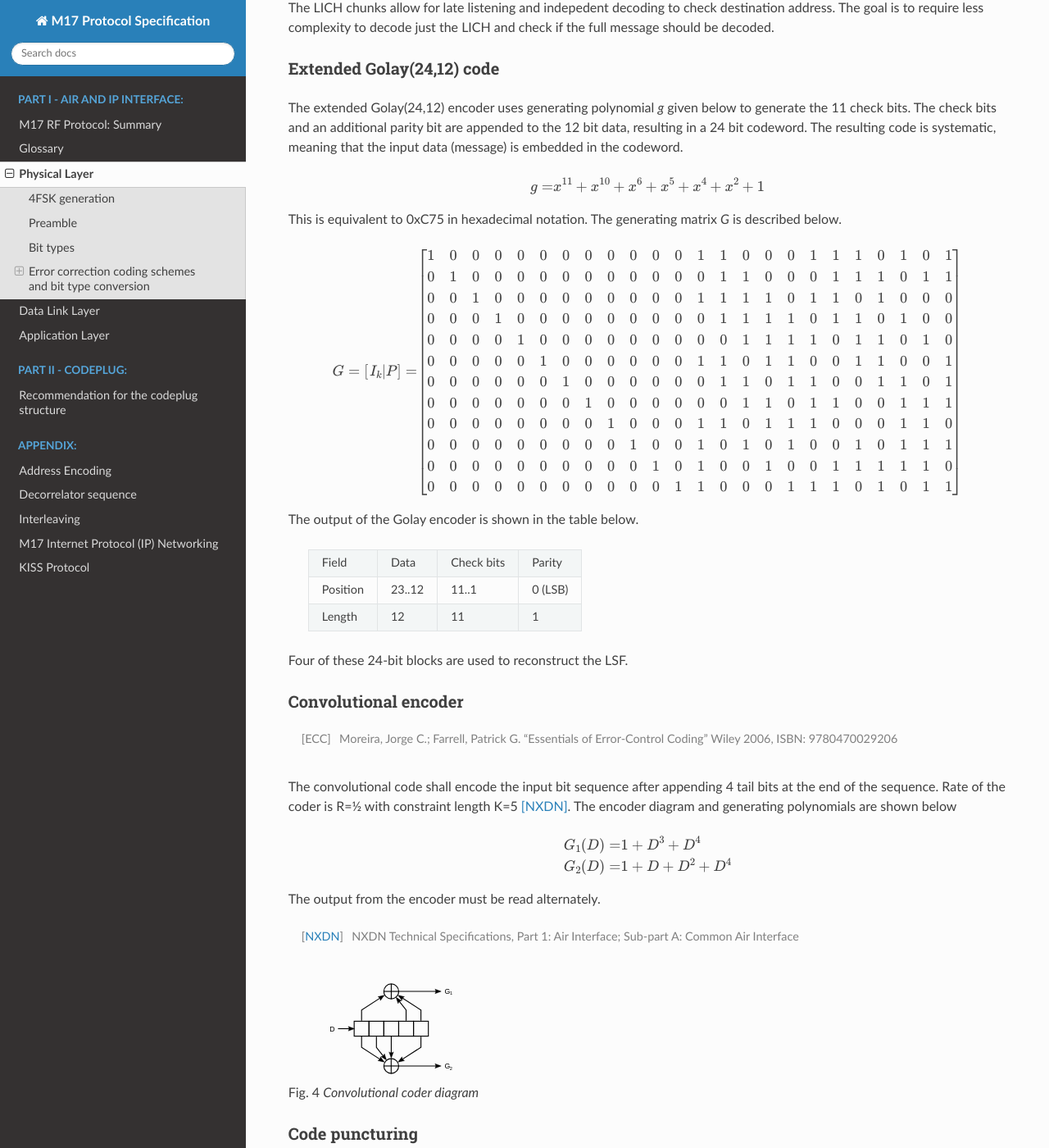
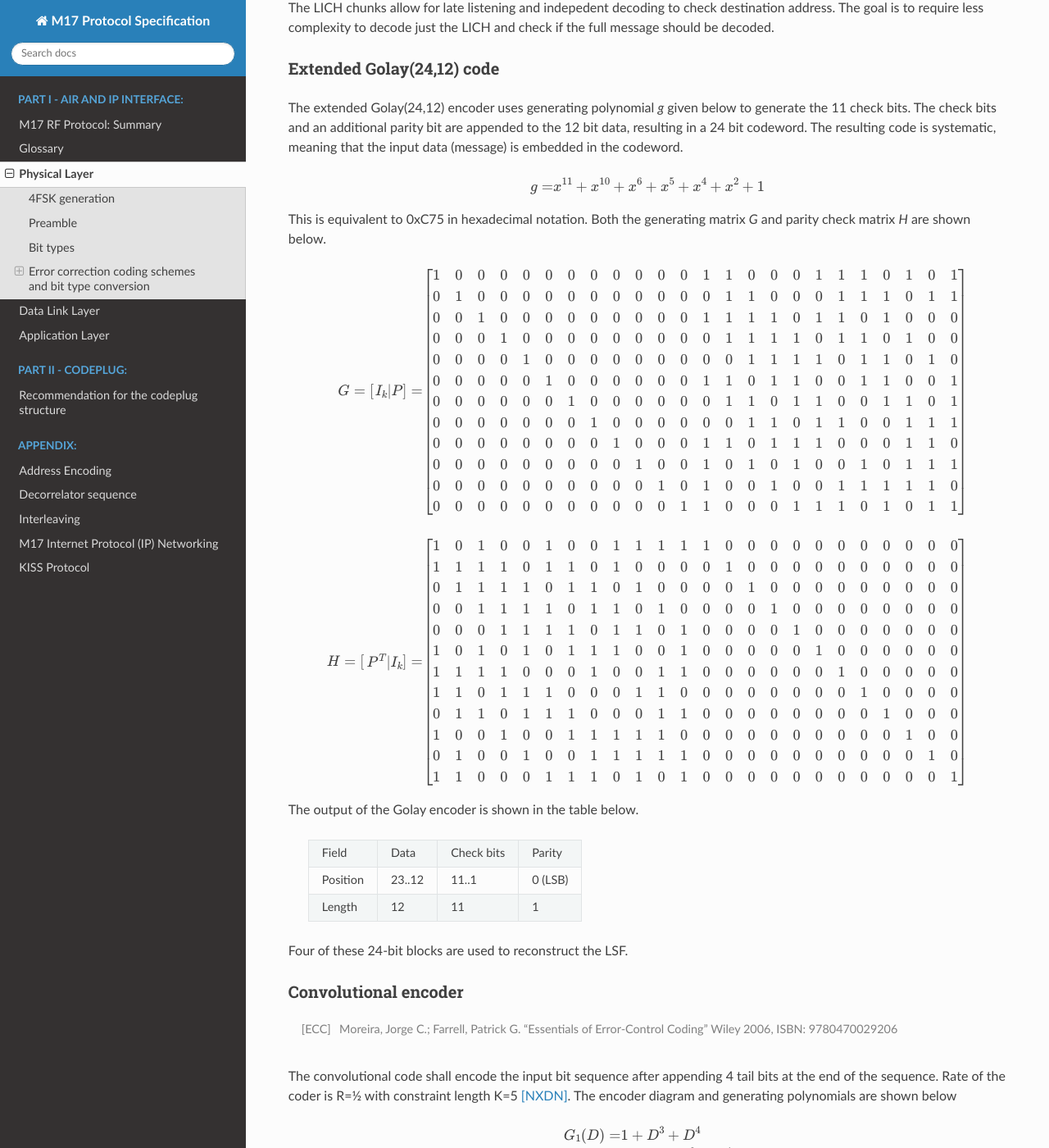
Before and after one commit to M17-Project/M17_spec, a Sphinx documentation site: the page built from docs/physical_layer.rst, in a window 1280 px wide and 1400 px high, scrolled down 2852 px. Shown: the whole window at 82% size. Built offline with Sphinx 7.4.7 and the Read the Docs theme 2.0.0, drawn with Linux system fonts in a browser that asks for light colours.

Commit message:
Add H matrix

```diff
--- a/docs/physical_layer.rst
+++ b/docs/physical_layer.rst
@@ -152,7 +152,8 @@ meaning that the input data (message) is embedded in the codeword.
    g =& x^{11} + x^{10} + x^6 + x^5 + x^4 + x^2 + 1
    \end{align}
 
-This is equivalent to 0xC75 in hexadecimal notation. The generating matrix *G* is described below.
+This is equivalent to 0xC75 in hexadecimal notation. Both the generating matrix *G*
+and parity check matrix *H* are shown below.
 
 .. math::
    :nowrap:
@@ -171,6 +172,21 @@ This is equivalent to 0xC75 in hexadecimal notation. The generating matrix *G* i
       0&0&0&0&0&0&0&0&0&1&0&0&1&0&1&0&1&0&0&1&0&1&1&1\\
       0&0&0&0&0&0&0&0&0&0&1&0&1&0&0&1&0&0&1&1&1&1&1&0\\
       0&0&0&0&0&0&0&0&0&0&0&1&1&0&0&0&1&1&1&0&1&0&1&1\\
+     \end{bmatrix}
+         \newline\newline
+     H = \begin{bmatrix} P^T | I_k \end{bmatrix} = & \begin{bmatrix}
+      1&0&1&0&0&1&0&0&1&1&1&1&1&0&0&0&0&0&0&0&0&0&0&0\\
+      1&1&1&1&0&1&1&0&1&0&0&0&0&1&0&0&0&0&0&0&0&0&0&0\\
+      0&1&1&1&1&0&1&1&0&1&0&0&0&0&1&0&0&0&0&0&0&0&0&0\\
+      0&0&1&1&1&1&0&1&1&0&1&0&0&0&0&1&0&0&0&0&0&0&0&0\\
+      0&0&0&1&1&1&1&0&1&1&0&1&0&0&0&0&1&0&0&0&0&0&0&0\\
+      1&0&1&0&1&0&1&1&1&0&0&1&0&0&0&0&0&1&0&0&0&0&0&0\\
+      1&1&1&1&0&0&0&1&0&0&1&1&0&0&0&0&0&0&1&0&0&0&0&0\\
+      1&1&0&1&1&1&0&0&0&1&1&0&0&0&0&0&0&0&0&1&0&0&0&0\\
+      0&1&1&0&1&1&1&0&0&0&1&1&0&0&0&0&0&0&0&0&1&0&0&0\\
+      1&0&0&1&0&0&1&1&1&1&1&0&0&0&0&0&0&0&0&0&0&1&0&0\\
+      0&1&0&0&1&0&0&1&1&1&1&1&0&0&0&0&0&0&0&0&0&0&1&0\\
+      1&1&0&0&0&1&1&1&0&1&0&1&0&0&0&0&0&0&0&0&0&0&0&1\\
      \end{bmatrix}
    \end{align}
 
```
